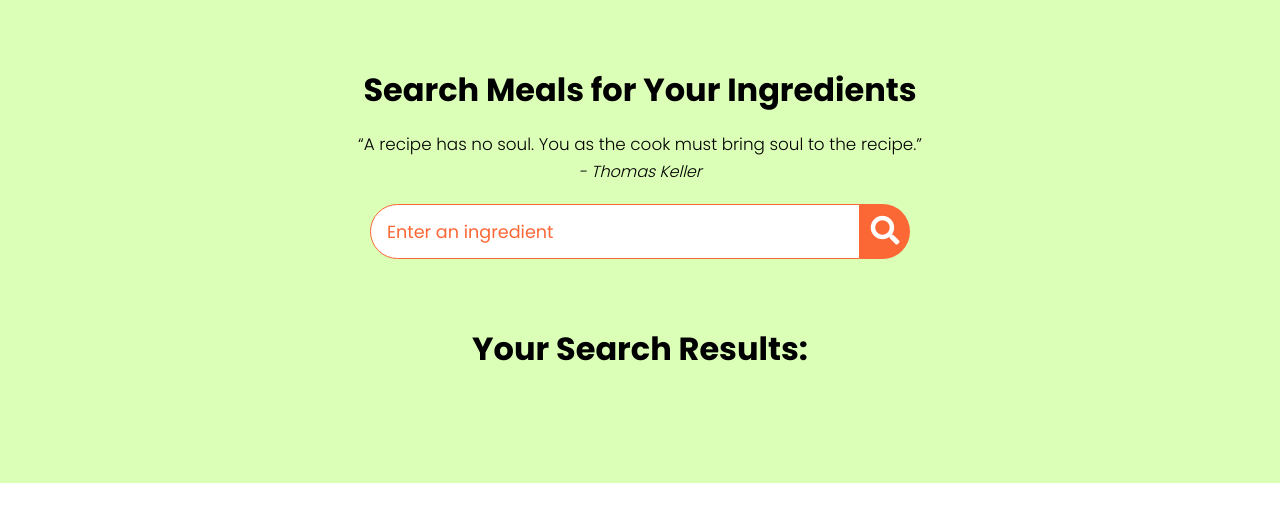
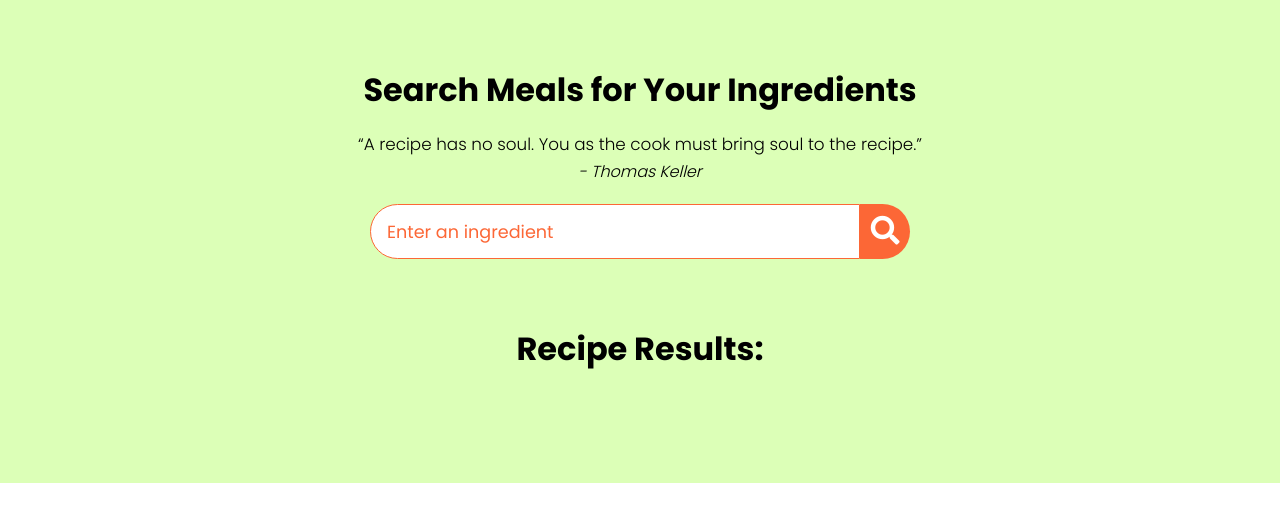
Before and after one commit to DevOpsMansa/javaScriptWebApplication, a website: page index.html in a window 1280 px wide. Drawn offline with Linux system fonts and the light colour scheme.

Commit message:
Updated readme file

```diff
--- a/index.html
+++ b/index.html
@@ -26,7 +26,7 @@
       </div>
 
       <div class = "meal-result">
-        <h2 class = "title">Your Search Results:</h2>
+        <h2 class = "title">Recipe Results:</h2>
         <div id= "meal">
 
         </div>
```
Also changed, not shown: README.md.
